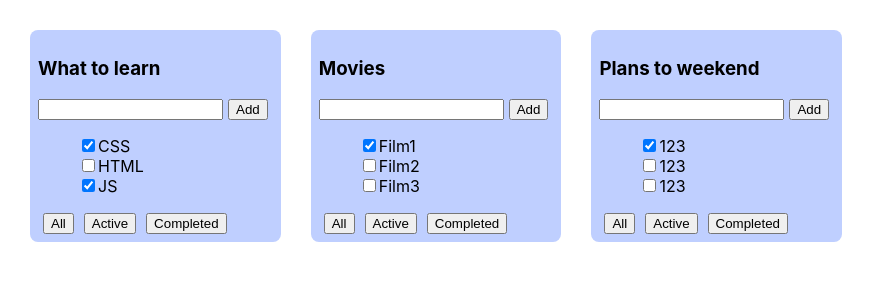
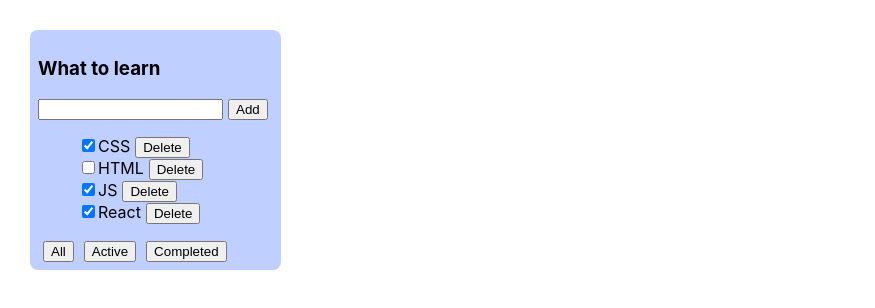
Before and after one commit to VitoZMX/To-Do-List-React, a React (Create React App) app: page / in a window 1280 px wide. Shown: the top 308 px of the page, without its empty margins (0-875 px from the left). Built offline with nearby package versions, Linux system fonts and the light colour scheme.

Commit message:
feat: add func remove and filter task (02)
Signed-off-by: VitoZMX <Vi-69@yandex.ru>

```diff
--- a/src/App.tsx
+++ b/src/App.tsx
@@ -1,30 +1,42 @@
-import React from 'react'
+import React, {useState} from 'react'
 import './App.css'
 import {TaskType, Todolist} from './Todolist'
 
+export type FilterValuesType = 'all' | 'completed' | 'active'
+
 function App() {
 
-    let tasks1: Array<TaskType> = [
+    const [tasks, delTasks] = useState<Array<TaskType>>([
         {id: 1, title: 'CSS', isDone: true},
         {id: 2, title: 'HTML', isDone: false},
-        {id: 3, title: 'JS', isDone: true}
-    ]
-    let tasks2: Array<TaskType> = [
-        {id: 1, title: 'Film1', isDone: true},
-        {id: 2, title: 'Film2', isDone: false},
-        {id: 3, title: 'Film3', isDone: false}
-    ]
-    let tasks3: Array<TaskType> = [
-        {id: 1, title: '123', isDone: true},
-        {id: 2, title: '123', isDone: false},
-        {id: 3, title: '123', isDone: false}
-    ]
+        {id: 3, title: 'JS', isDone: true},
+        {id: 4, title: 'React', isDone: true}
+    ])
+    const [filter, setFilter] = useState<FilterValuesType>('all')
+
+    function removeTask(taskId: number) {
+        let filteredTasks = tasks.filter(el => el.id !== taskId)
+        delTasks(filteredTasks)
+    }
+
+    function changeFilter(value: FilterValuesType) {
+        setFilter(value)
+    }
+
+    let tasksForToDoList = tasks
+    if (filter === 'completed') {
+        tasksForToDoList = tasks.filter(el => el.isDone === true)
+    }
+    if (filter === 'active') {
+        tasksForToDoList = tasks.filter(el => el.isDone === false)
+    }
 
     return (
         <div className="App">
-            <Todolist title={'What to learn'} tasks={tasks1}/>
-            <Todolist title={'Movies'} tasks={tasks2}/>
-            <Todolist title={'Plans to weekend'} tasks={tasks3}/>
+            <Todolist title={'What to learn'}
+                      tasks={tasksForToDoList}
+                      removeTask={removeTask}
+                      changeFilter={changeFilter}/>
         </div>
     )
 }
--- a/src/Todolist.tsx
+++ b/src/Todolist.tsx
@@ -1,4 +1,5 @@
 import React from 'react'
+import {FilterValuesType} from './App'
 
 export type TaskType = {
     id: number
@@ -9,9 +10,12 @@ export type TaskType = {
 type ToDoListPropsType = {
     title: string
     tasks: Array<TaskType> // или TaskType[]
+    removeTask: (id: number) => void
+    changeFilter: (value: FilterValuesType) => void
 }
 
 export function Todolist(props: ToDoListPropsType) {
+
     return (
         <div style={{background: '#bfcfff', borderRadius: '8px', padding: '8px'}}>
             <h3>{props.title}</h3>
@@ -20,23 +24,34 @@ export function Todolist(props: ToDoListPropsType) {
                 <button>Add</button>
             </div>
             <ul>
-                <li>
-                    <input type="checkbox" checked={props.tasks[0].isDone}/>
-                    <span>{props.tasks[0].title}</span>
-                </li>
-                <li>
-                    <input type="checkbox" checked={props.tasks[1].isDone}/>
-                    <span>{props.tasks[1].title}</span>
-                </li>
-                <li>
-                    <input type="checkbox" checked={props.tasks[2].isDone}/>
-                    <span>{props.tasks[2].title}</span>
-                </li>
+                {
+                    props.tasks.map((el) => {
+                        return (
+                            <li>
+                                <input type="checkbox" checked={el.isDone}/>
+                                <span>{el.title}</span>
+                                <button onClick={() => {
+                                    props.removeTask(el.id)
+                                }}>Delete
+                                </button>
+                            </li>
+                        )
+                    })
+                }
             </ul>
             <div>
-                <button>All</button>
-                <button>Active</button>
-                <button>Completed</button>
+                <button onClick={() => {
+                    props.changeFilter('all')
+                }}>All
+                </button>
+                <button onClick={() => {
+                    props.changeFilter('active')
+                }}>Active
+                </button>
+                <button onClick={() => {
+                    props.changeFilter('completed')
+                }}>Completed
+                </button>
             </div>
         </div>
     )
```
